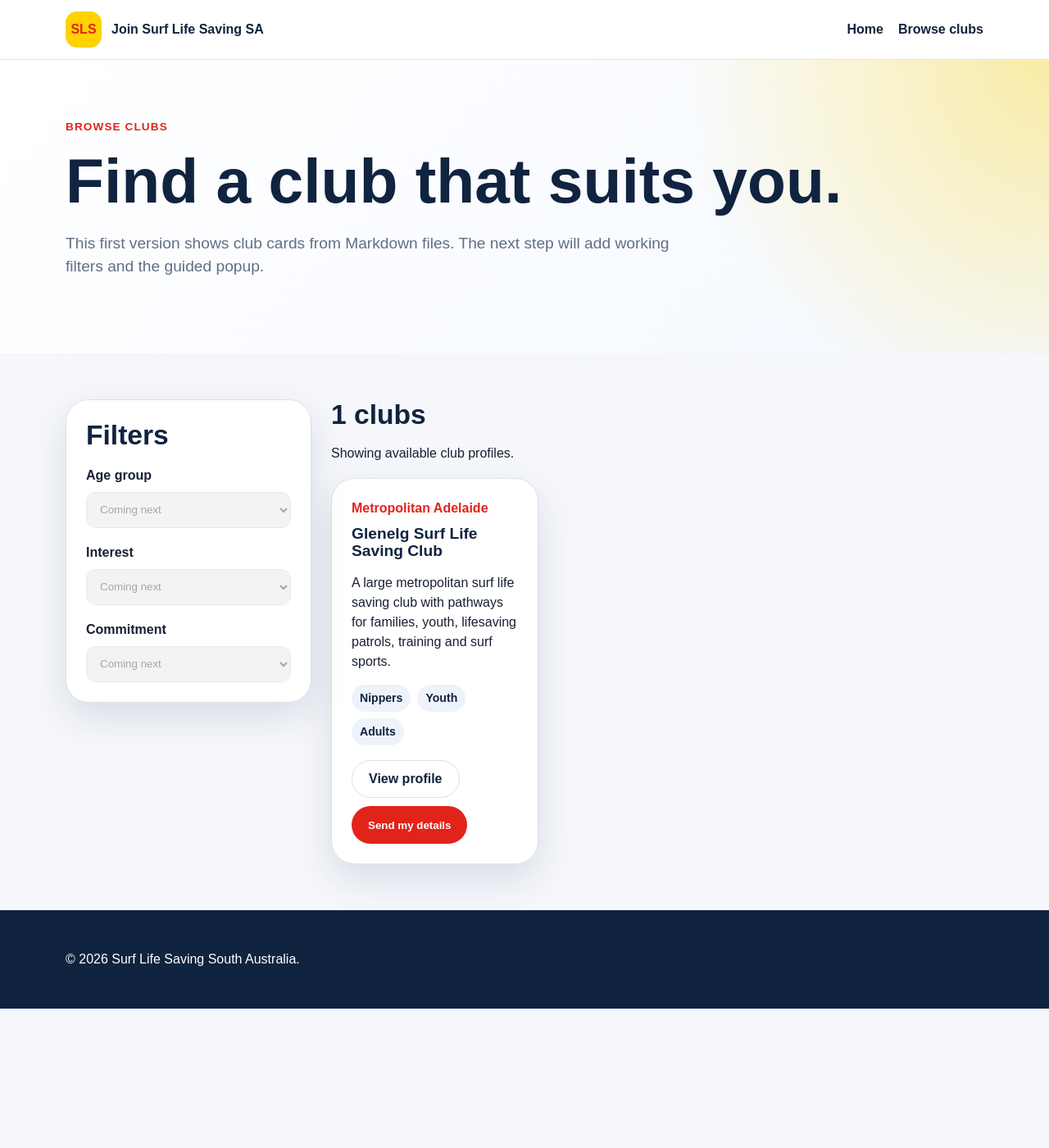
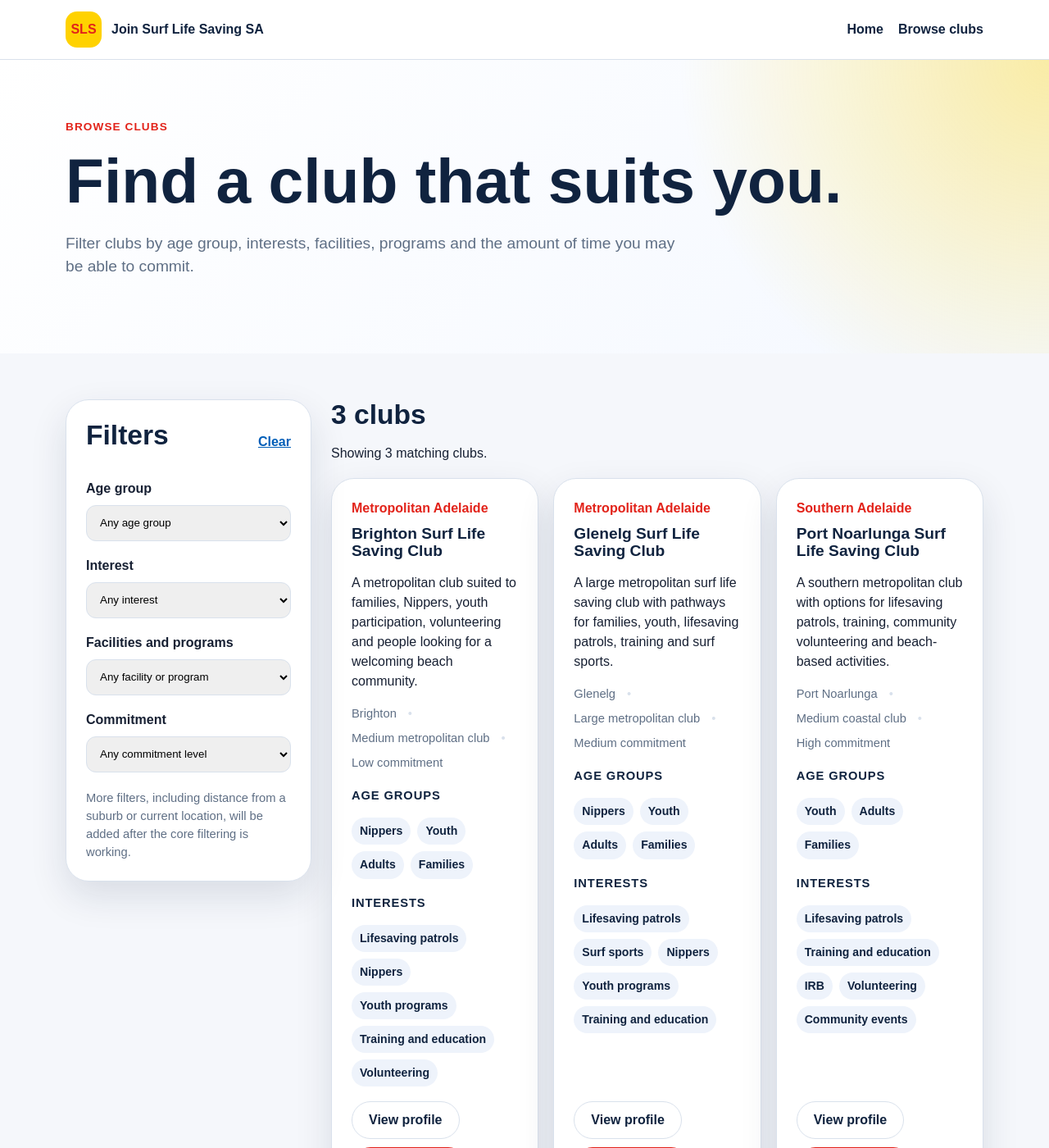
Before and after one commit to slssa-soc/join-surf-life-saving, a Jekyll site: the page built from browse/index.html, in a window 1280 px wide and 1400 px high. Shown: the whole window at 82% size. Built offline with Jekyll 4.4.1, drawn with Linux system fonts in a browser that asks for light colours; some of the changed text lies outside the part shown.

Commit message:
Add club data and filters

```diff
--- /dev/null
+++ b/_clubs/brighton-surf-life-saving-club.md
@@ -0,0 +1,56 @@
+---
+layout: club
+title: Brighton Surf Life Saving Club
+slug: brighton-surf-life-saving-club
+permalink: /clubs/brighton-surf-life-saving-club/
+region: Metropolitan Adelaide
+suburb: Brighton
+address: Brighton SA
+latitude: -35.0184
+longitude: 138.5157
+club_size: Medium metropolitan club
+
+summary: A metropolitan club suited to families, Nippers, youth participation, volunteering and people looking for a welcoming beach community.
+
+age_groups:
+  - Nippers
+  - Youth
+  - Adults
+  - Families
+
+interests:
+  - Lifesaving patrols
+  - Nippers
+  - Youth programs
+  - Training and education
+  - Volunteering
+  - Community events
+
+facilities:
+  - Family-friendly
+  - Beginner-friendly
+
+commitment:
+  level: Low
+  min_hours_per_month: 1
+  typical_hours_per_month: 3
+  notes: Suitable for people wanting to start with a lower time commitment.
+
+contact:
+  email_key: brighton
+  website:
+---
+
+## About the club
+
+Brighton Surf Life Saving Club is included here as sample profile content for testing the club finder.
+
+The profile can be expanded with approved club information, images, training times, membership pathways and program details.
+
+## Who this club may suit
+
+This club may suit families, new members, youth members and people who are looking for a lower-commitment way to get involved.
+
+## Getting started
+
+Prospective members can send their details to the club so someone can follow up with information about membership options, training and next steps.
--- a/_clubs/glenelg-surf-life-saving-club.md
+++ b/_clubs/glenelg-surf-life-saving-club.md
@@ -33,6 +33,7 @@
   - Gym facilities
 
 commitment:
+  level: Medium
   min_hours_per_month: 2
   typical_hours_per_month: 6
   notes: Flexible options are available for new members and families.
--- /dev/null
+++ b/_clubs/port-noarlunga-surf-life-saving-club.md
@@ -0,0 +1,55 @@
+---
+layout: club
+title: Port Noarlunga Surf Life Saving Club
+slug: port-noarlunga-surf-life-saving-club
+permalink: /clubs/port-noarlunga-surf-life-saving-club/
+region: Southern Adelaide
+suburb: Port Noarlunga
+address: Port Noarlunga SA
+latitude: -35.1495
+longitude: 138.4699
+club_size: Medium coastal club
+
+summary: A southern metropolitan club with options for lifesaving patrols, training, community volunteering and beach-based activities.
+
+age_groups:
+  - Youth
+  - Adults
+  - Families
+
+interests:
+  - Lifesaving patrols
+  - Training and education
+  - IRB
+  - Volunteering
+  - Community events
+
+facilities:
+  - Family-friendly
+  - Beginner-friendly
+  - Adaptive program
+
+commitment:
+  level: High
+  min_hours_per_month: 4
+  typical_hours_per_month: 8
+  notes: Suitable for people wanting to become more actively involved in lifesaving and operational activities.
+
+contact:
+  email_key: port-noarlunga
+  website:
+---
+
+## About the club
+
+Port Noarlunga Surf Life Saving Club is included here as sample profile content for testing the club finder.
+
+The profile can be expanded with approved club information, images, training times, membership pathways and program details.
+
+## Who this club may suit
+
+This club may suit people interested in lifesaving patrols, training, IRB activity, volunteering and a more active operational pathway.
+
+## Getting started
+
+Prospective members can send their details to the club so someone can follow up with information about membership options, training and next steps.
--- a/_data/taxonomy.yml
+++ b/_data/taxonomy.yml
@@ -22,6 +22,6 @@
   - Beginner-friendly
 
 commitment:
-  - Low: 1-2 hours per month
-  - Medium: 3-6 hours per month
-  - High: 7+ hours per month
+  - Low
+  - Medium
+  - High
--- a/assets/css/main.css
+++ b/assets/css/main.css
@@ -348,3 +348,67 @@
     position: static;
   }
 }
+.filter-panel__heading {
+  display: flex;
+  align-items: center;
+  justify-content: space-between;
+  gap: 16px;
+}
+
+.text-button {
+  border: 0;
+  background: transparent;
+  color: var(--colour-blue);
+  cursor: pointer;
+  font: inherit;
+  font-weight: 800;
+  padding: 0;
+  text-decoration: underline;
+}
+
+.filter-help {
+  color: var(--colour-muted);
+  font-size: 0.92rem;
+  margin: 20px 0 0;
+}
+
+.club-card__meta {
+  color: var(--colour-muted);
+  display: flex;
+  flex-wrap: wrap;
+  font-size: 0.92rem;
+  gap: 8px 14px;
+  margin: 14px 0;
+}
+
+.club-card__meta span {
+  position: relative;
+}
+
+.club-card__meta span:not(:last-child)::after {
+  content: "•";
+  color: var(--colour-border);
+  margin-left: 14px;
+}
+
+.club-card h4 {
+  color: var(--colour-navy);
+  font-size: 0.92rem;
+  margin: 18px 0 0;
+  text-transform: uppercase;
+  letter-spacing: 0.06em;
+}
+
+.empty-state {
+  background: var(--colour-surface);
+  border: 1px dashed var(--colour-border);
+  border-radius: var(--radius-lg);
+  margin-top: 18px;
+  padding: 32px;
+  text-align: center;
+}
+
+.empty-state[hidden],
+.club-card[hidden] {
+  display: none;
+}
--- a/assets/js/main.js
+++ b/assets/js/main.js
@@ -1,11 +1,150 @@
+function normaliseValue(value) {
+  return String(value || "").trim().toLowerCase();
+}
+
+function splitDataList(value) {
+  return String(value || "")
+    .split("|")
+    .map(function (item) {
+      return normaliseValue(item);
+    })
+    .filter(Boolean);
+}
+
+function getCurrentFilters() {
+  const age = document.querySelector("[data-filter='age']");
+  const interest = document.querySelector("[data-filter='interest']");
+  const facility = document.querySelector("[data-filter='facility']");
+  const commitment = document.querySelector("[data-filter='commitment']");
+
+  return {
+    age: age ? normaliseValue(age.value) : "",
+    interest: interest ? normaliseValue(interest.value) : "",
+    facility: facility ? normaliseValue(facility.value) : "",
+    commitment: commitment ? normaliseValue(commitment.value) : ""
+  };
+}
+
+function clubMatchesFilters(card, filters) {
+  const ageGroups = splitDataList(card.dataset.ageGroups);
+  const interests = splitDataList(card.dataset.interests);
+  const facilities = splitDataList(card.dataset.facilities);
+  const commitment = normaliseValue(card.dataset.commitment);
+
+  if (filters.age && !ageGroups.includes(filters.age)) {
+    return false;
+  }
+
+  if (filters.interest && !interests.includes(filters.interest)) {
+    return false;
+  }
+
+  if (filters.facility && !facilities.includes(filters.facility)) {
+    return false;
+  }
+
+  if (filters.commitment && commitment !== filters.commitment) {
+    return false;
+  }
+
+  return true;
+}
+
+function updateFilterUrl(filters) {
+  const params = new URLSearchParams();
+
+  Object.entries(filters).forEach(function ([key, value]) {
+    if (value) {
+      params.set(key, value);
+    }
+  });
+
+  const newUrl = params.toString()
+    ? window.location.pathname + "?" + params.toString()
+    : window.location.pathname;
+
+  window.history.replaceState({}, "", newUrl);
+}
+
+function applyFilters() {
+  const cards = Array.from(document.querySelectorAll("[data-club-card]"));
+  const countElement = document.querySelector("[data-results-count]");
+  const summaryElement = document.querySelector("[data-results-summary]");
+  const emptyState = document.querySelector("[data-empty-state]");
+  const filters = getCurrentFilters();
+
+  let visibleCount = 0;
+
+  cards.forEach(function (card) {
+    const isVisible = clubMatchesFilters(card, filters);
+    card.hidden = !isVisible;
+
+    if (isVisible) {
+      visibleCount += 1;
+    }
+  });
+
+  if (countElement) {
+    countElement.textContent = String(visibleCount);
+  }
+
+  if (summaryElement) {
+    summaryElement.textContent = visibleCount === 1
+      ? "Showing 1 matching club."
+      : "Showing " + visibleCount + " matching clubs.";
+  }
+
+  if (emptyState) {
+    emptyState.hidden = visibleCount !== 0;
+  }
+
+  updateFilterUrl(filters);
+}
+
+function setFiltersFromUrl() {
+  const params = new URLSearchParams(window.location.search);
+
+  document.querySelectorAll("[data-filter]").forEach(function (field) {
+    const key = field.getAttribute("data-filter");
+    const value = params.get(key);
+
+    if (value) {
+      field.value = value;
+    }
+  });
+}
+
+function clearFilters() {
+  document.querySelectorAll("[data-filter]").forEach(function (field) {
+    field.value = "";
+  });
+
+  applyFilters();
+}
+
+document.addEventListener("change", function (event) {
+  if (event.target.matches("[data-filter]")) {
+    applyFilters();
+  }
+});
+
 document.addEventListener("click", function (event) {
-  const button = event.target.closest("[data-lead-club]");
+  const clearButton = event.target.closest("[data-clear-filters]");
 
-  if (!button) {
+  if (clearButton) {
+    clearFilters();
     return;
   }
 
-  const clubSlug = button.getAttribute("data-lead-club");
+  const leadButton = event.target.closest("[data-lead-club]");
 
-  alert("The Send My Details form will be added next. Selected club: " + clubSlug);
+  if (leadButton) {
+    const clubSlug = leadButton.getAttribute("data-lead-club");
+    alert("The Send My Details form will be added next. Selected club: " + clubSlug);
+  }
 });
+
+document.addEventListener("DOMContentLoaded", function () {
+  setFiltersFromUrl();
+  applyFilters();
+});
--- a/browse/index.html
+++ b/browse/index.html
@@ -10,7 +10,7 @@
     <p class="eyebrow">Browse clubs</p>
     <h1>Find a club that suits you.</h1>
     <p class="lead">
-      This first version shows club cards from Markdown files. The next step will add working filters and the guided popup.
+      Filter clubs by age group, interests, facilities, programs and the amount of time you may be able to commit.
     </p>
   </div>
 </section>
@@ -18,42 +18,88 @@
 <section class="section">
   <div class="container browse-layout">
     <aside class="filter-panel" id="club-finder">
-      <h2>Filters</h2>
+      <div class="filter-panel__heading">
+        <h2>Filters</h2>
+        <button class="text-button" type="button" data-clear-filters>Clear</button>
+      </div>
 
       <label for="filter-age">Age group</label>
-      <select id="filter-age" disabled>
-        <option>Coming next</option>
+      <select id="filter-age" data-filter="age">
+        <option value="">Any age group</option>
+        {% for item in site.data.taxonomy.age_groups %}
+          <option value="{{ item | escape }}">{{ item }}</option>
+        {% endfor %}
       </select>
 
       <label for="filter-interest">Interest</label>
-      <select id="filter-interest" disabled>
-        <option>Coming next</option>
+      <select id="filter-interest" data-filter="interest">
+        <option value="">Any interest</option>
+        {% for item in site.data.taxonomy.interests %}
+          <option value="{{ item | escape }}">{{ item }}</option>
+        {% endfor %}
+      </select>
+
+      <label for="filter-facility">Facilities and programs</label>
+      <select id="filter-facility" data-filter="facility">
+        <option value="">Any facility or program</option>
+        {% for item in site.data.taxonomy.facilities %}
+          <option value="{{ item | escape }}">{{ item }}</option>
+        {% endfor %}
       </select>
 
       <label for="filter-commitment">Commitment</label>
-      <select id="filter-commitment" disabled>
-        <option>Coming next</option>
+      <select id="filter-commitment" data-filter="commitment">
+        <option value="">Any commitment level</option>
+        {% for item in site.data.taxonomy.commitment %}
+          <option value="{{ item | escape }}">{{ item }}</option>
+        {% endfor %}
       </select>
+
+      <p class="filter-help">
+        More filters, including distance from a suburb or current location, will be added after the core filtering is working.
+      </p>
     </aside>
 
     <div class="club-results">
       <div class="results-heading">
-        <h2>{{ site.clubs | size }} clubs</h2>
-        <p>Showing available club profiles.</p>
+        <h2><span data-results-count>{{ site.clubs | size }}</span> clubs</h2>
+        <p data-results-summary>Showing available club profiles.</p>
       </div>
 
-      <div class="club-card-grid">
+      <div class="club-card-grid" data-club-results>
         {% assign clubs = site.clubs | sort: 'title' %}
 
         {% for club in clubs %}
-          <article class="club-card">
+          <article
+            class="club-card"
+            data-club-card
+            data-title="{{ club.title | escape }}"
+            data-age-groups="{{ club.age_groups | join: '|' | escape }}"
+            data-interests="{{ club.interests | join: '|' | escape }}"
+            data-facilities="{{ club.facilities | join: '|' | escape }}"
+            data-commitment="{{ club.commitment.level | escape }}"
+          >
             <div class="club-card__content">
               <p class="club-card__region">{{ club.region }}</p>
               <h3>{{ club.title }}</h3>
               <p>{{ club.summary }}</p>
 
+              <div class="club-card__meta">
+                <span>{{ club.suburb }}</span>
+                <span>{{ club.club_size }}</span>
+                <span>{{ club.commitment.level }} commitment</span>
+              </div>
+
+              <h4>Age groups</h4>
               <ul class="tag-list">
-                {% for item in club.age_groups limit: 3 %}
+                {% for item in club.age_groups %}
+                  <li>{{ item }}</li>
+                {% endfor %}
+              </ul>
+
+              <h4>Interests</h4>
+              <ul class="tag-list">
+                {% for item in club.interests limit: 5 %}
                   <li>{{ item }}</li>
                 {% endfor %}
               </ul>
@@ -66,6 +112,12 @@
           </article>
         {% endfor %}
       </div>
+
+      <div class="empty-state" data-empty-state hidden>
+        <h2>No clubs match those filters yet.</h2>
+        <p>Try removing one filter, or use broader options to see more clubs.</p>
+        <button class="button button-secondary" type="button" data-clear-filters>Clear filters</button>
+      </div>
     </div>
   </div>
 </section>
```
